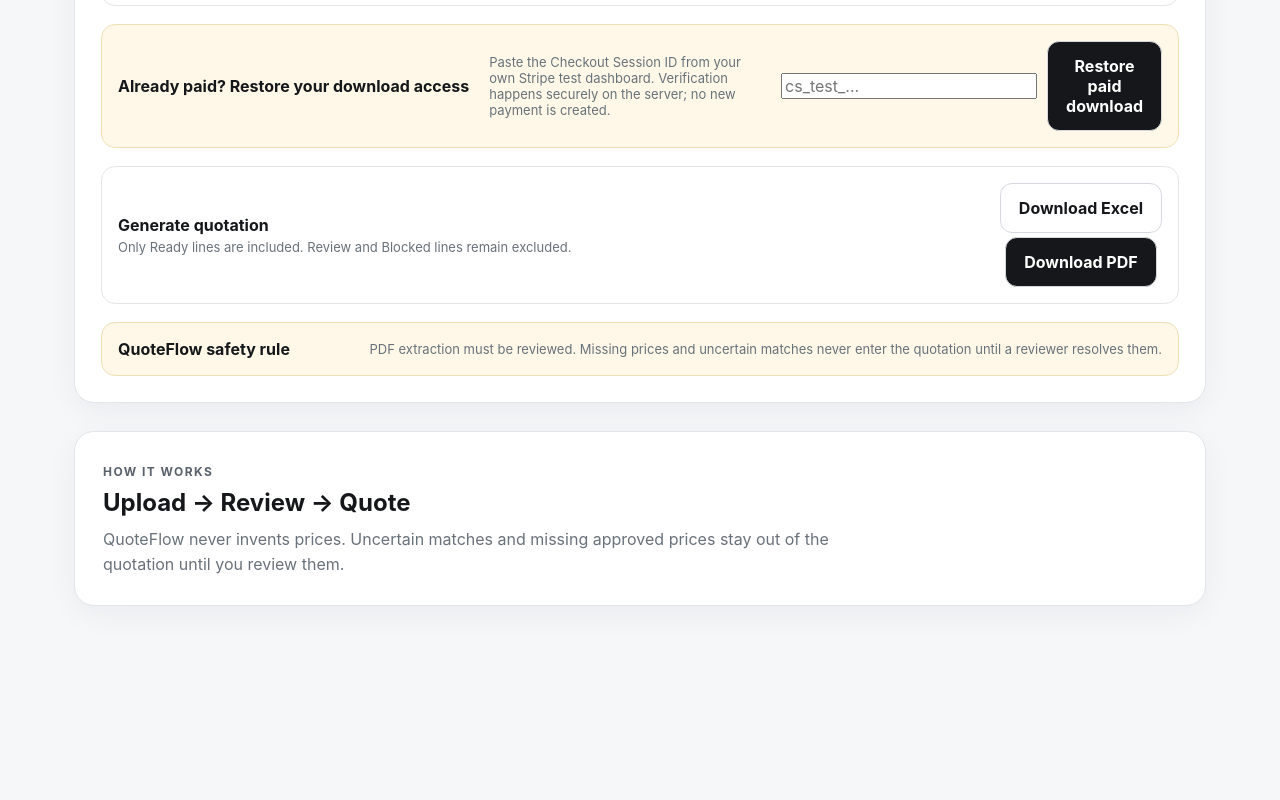
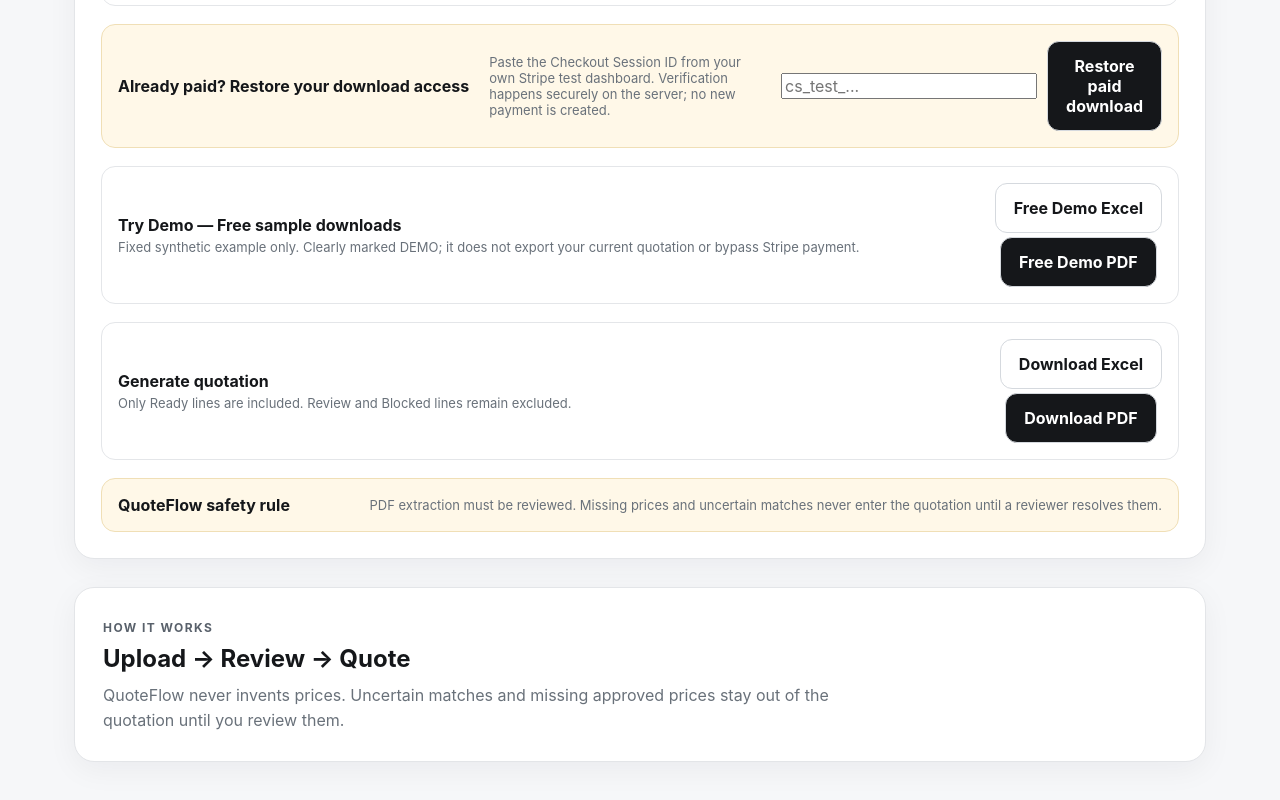
Before and after one commit to goplanetdigital/QuoteFlow, a Next.js app: page / in a window 1280 px wide. Shown: the part 1632-2432 px from the top of the page. Before the commit the page ends 2318 px from the top, so only its background shows below. Built offline with nearby package versions, Linux system fonts and the light colour scheme.

Commit message:
Add separate fixed synthetic demo PDF and Excel downloads without weakening paid export checks

```diff
--- a/app/components/QuoteWorkspace.tsx
+++ b/app/components/QuoteWorkspace.tsx
@@ -425,6 +425,70 @@
     }
   }
 
+  async function downloadFreeDemoExcel() {
+    const XLSX = await import("xlsx");
+    const sample = buildQuote(demoRfq, demoCatalogue);
+    const rows = [
+      ["SYNTHETIC DEMO - NOT A CUSTOMER QUOTATION"],
+      ["No real customer data. Sample only."],
+      [],
+      ["Item code", "Description", "Quantity", "Unit", "Approved unit price", "Line total"],
+      ...sample.lines.filter((line) => line.reviewStatus === "ready").map((line) => [
+        line.matchedCode ?? line.code, line.matchedDescription ?? line.description,
+        line.quantity, line.unit, line.approvedUnitPrice, line.lineTotal
+      ]),
+      [],
+      ["Demo approved subtotal (USD)", sample.subtotal]
+    ];
+    const workbook = XLSX.utils.book_new();
+    const sheet = XLSX.utils.aoa_to_sheet(rows);
+    sheet["!cols"] = [{ wch: 20 }, { wch: 48 }, { wch: 12 }, { wch: 12 }, { wch: 24 }, { wch: 18 }];
+    XLSX.utils.book_append_sheet(workbook, sheet, "Synthetic Demo");
+    XLSX.writeFile(workbook, "QuoteFlow-SYNTHETIC-DEMO.xlsx");
+  }
+
+  function downloadFreeDemoPdf() {
+    const sample = buildQuote(demoRfq, demoCatalogue);
+    const lines = [
+      "QUOTEFLOW - SYNTHETIC DEMONSTRATION",
+      "NOT A CUSTOMER QUOTATION - NO REAL CUSTOMER DATA",
+      "",
+      "This is a fixed sample export. Paid customer exports require Stripe verification.",
+      "",
+      ...sample.lines.filter((line) => line.reviewStatus === "ready").map((line) =>
+        [line.matchedCode ?? line.code, line.description, "Qty: " + line.quantity, "USD " + (line.lineTotal ?? 0).toFixed(2)].join(" | ")
+      ),
+      "",
+      "Approved demo subtotal: USD " + sample.subtotal.toFixed(2),
+      "Review and blocked items are excluded."
+    ];
+    const escape = (value: string) => value.replaceAll("\\", "\\\\").replaceAll("(", "\\(").replaceAll(")", "\\)");
+    const stream = lines.map((line, i) => "BT /F1 10 Tf 40 " + (780 - i * 25) + " Td (" + escape(line.replace(/[^\\x20-\\x7E]/g, "?")) + ") Tj ET").join("\\n");
+    const objects = [
+      "<< /Type /Catalog /Pages 2 0 R >>",
+      "<< /Type /Pages /Kids [3 0 R] /Count 1 >>",
+      "<< /Type /Page /Parent 2 0 R /MediaBox [0 0 595 842] /Resources << /Font << /F1 4 0 R >> >> /Contents 5 0 R >>",
+      "<< /Type /Font /Subtype /Type1 /BaseFont /Helvetica >>",
+      "<< /Length " + new TextEncoder().encode(stream).length + " >>\\nstream\\n" + stream + "\\nendstream"
+    ];
+    let pdf = "%PDF-1.4\\n";
+    const offsets = [0];
+    for (let i = 0; i < objects.length; i++) {
+      offsets.push(new TextEncoder().encode(pdf).length);
+      pdf += (i + 1) + " 0 obj\\n" + objects[i] + "\\nendobj\\n";
+    }
+    const xref = new TextEncoder().encode(pdf).length;
+    pdf += "xref\\n0 " + (objects.length + 1) + "\\n0000000000 65535 f \\n";
+    for (const offset of offsets.slice(1)) pdf += String(offset).padStart(10, "0") + " 00000 n \\n";
+    pdf += "trailer\\n<< /Size " + (objects.length + 1) + " /Root 1 0 R >>\\nstartxref\\n" + xref + "\\n%%EOF";
+    const url = URL.createObjectURL(new Blob([pdf], { type: "application/pdf" }));
+    const link = document.createElement("a");
+    link.href = url;
+    link.download = "QuoteFlow-SYNTHETIC-DEMO.pdf";
+    link.click();
+    setTimeout(() => URL.revokeObjectURL(url), 1000);
+  }
+
   async function downloadQuoteExcel() {
     if (!(await verifyExportAccess())) return;
     if (!readyLines.length) {
@@ -774,6 +838,16 @@
       ) : null}
       <div className="export-row">
         <div>
+          <strong>Try Demo — Free sample downloads</strong>
+          <span>Fixed synthetic example only. Clearly marked DEMO; it does not export your current quotation or bypass Stripe payment.</span>
+        </div>
+        <div className="export-actions">
+          <button type="button" className="secondary-button" onClick={downloadFreeDemoExcel}>Free Demo Excel</button>
+          <button type="button" onClick={downloadFreeDemoPdf}>Free Demo PDF</button>
+        </div>
+      </div>
+      <div className="export-row">
+        <div>
           <strong>Generate quotation</strong>
           <span>Only Ready lines are included. Review and Blocked lines remain excluded.</span>
         </div>
```
